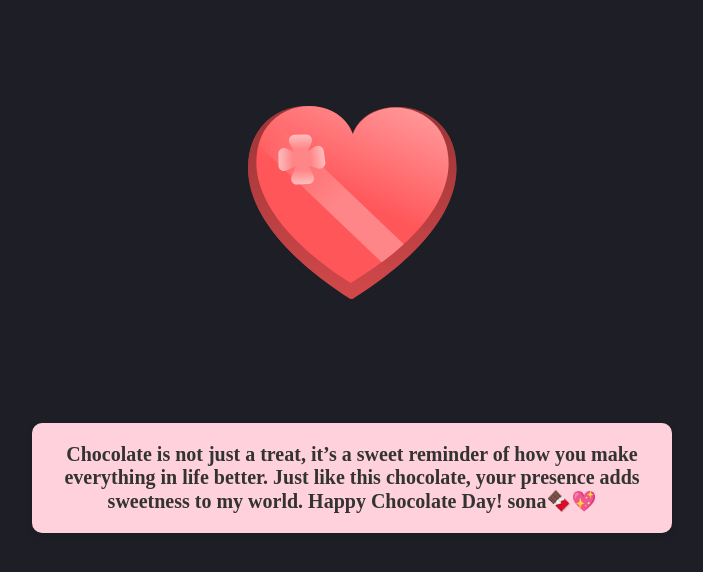
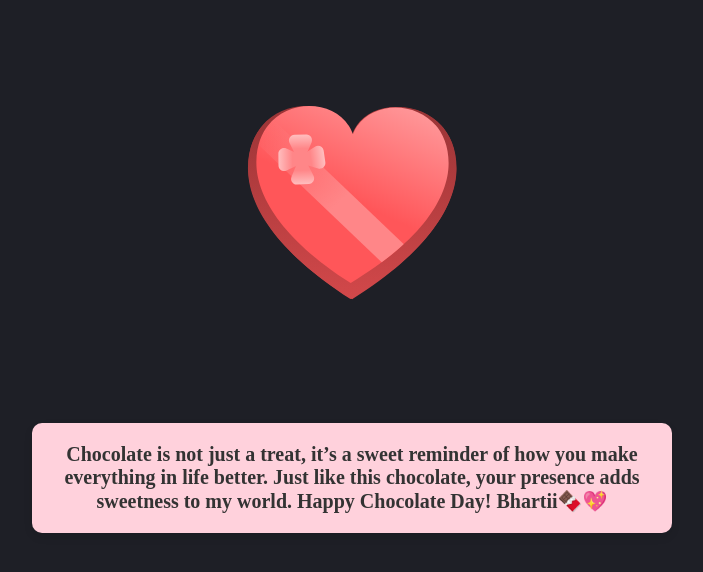
Before and after one commit to 7984290063/chocolate-day-by-vishal, a plain HTML site: page new1.html in a window 1280 px wide. Shown: the part 130-702 px from the top of the page, without its empty margins (288-991 px from the left). Drawn offline with Linux system fonts and the light colour scheme.

Commit message:
Update new1.html

```diff
--- a/new1.html
+++ b/new1.html
@@ -142,7 +142,7 @@
       </svg>
 
       <p>
-        Chocolate is not just a treat, it’s a sweet reminder of how you make everything in life better. Just like this chocolate, your presence adds sweetness to my world. Happy Chocolate Day! sona🍫💖
+        Chocolate is not just a treat, it’s a sweet reminder of how you make everything in life better. Just like this chocolate, your presence adds sweetness to my world. Happy Chocolate Day! Bhartii🍫💖
       </p>
 </body>
 </html>
```
